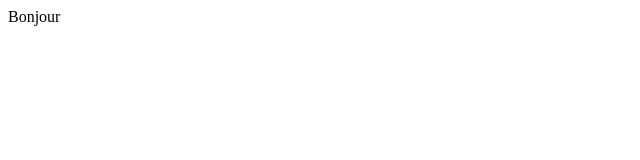
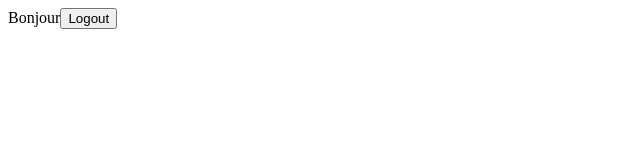
Before and after one commit to Mihary-Mandresy/MP3-GMT-Fronted, a React (Vite) app: page / in a window 1280 px wide. Shown: the top 160 px of the page, without its empty margins (0-640 px from the left). Built offline with nearby package versions, Linux system fonts and the light colour scheme; sample sign-in values are in the browser's storage.

Commit message:
test: logout

```diff
--- a/src/components/layouts/Layout.tsx
+++ b/src/components/layouts/Layout.tsx
@@ -1,5 +1,15 @@
+import { useNavigate } from "react-router-dom";
+import { logout } from "../../services/AuthService"
+
 export function Layout() {
+    const navigate = useNavigate();
     return <>
         Bonjour
+        <button onClick={async () => {
+            const rep = await logout();
+            if (rep.status == 200) {
+                navigate("/login")
+            }
+        }}>Logout</button>
     </>
 }
```
